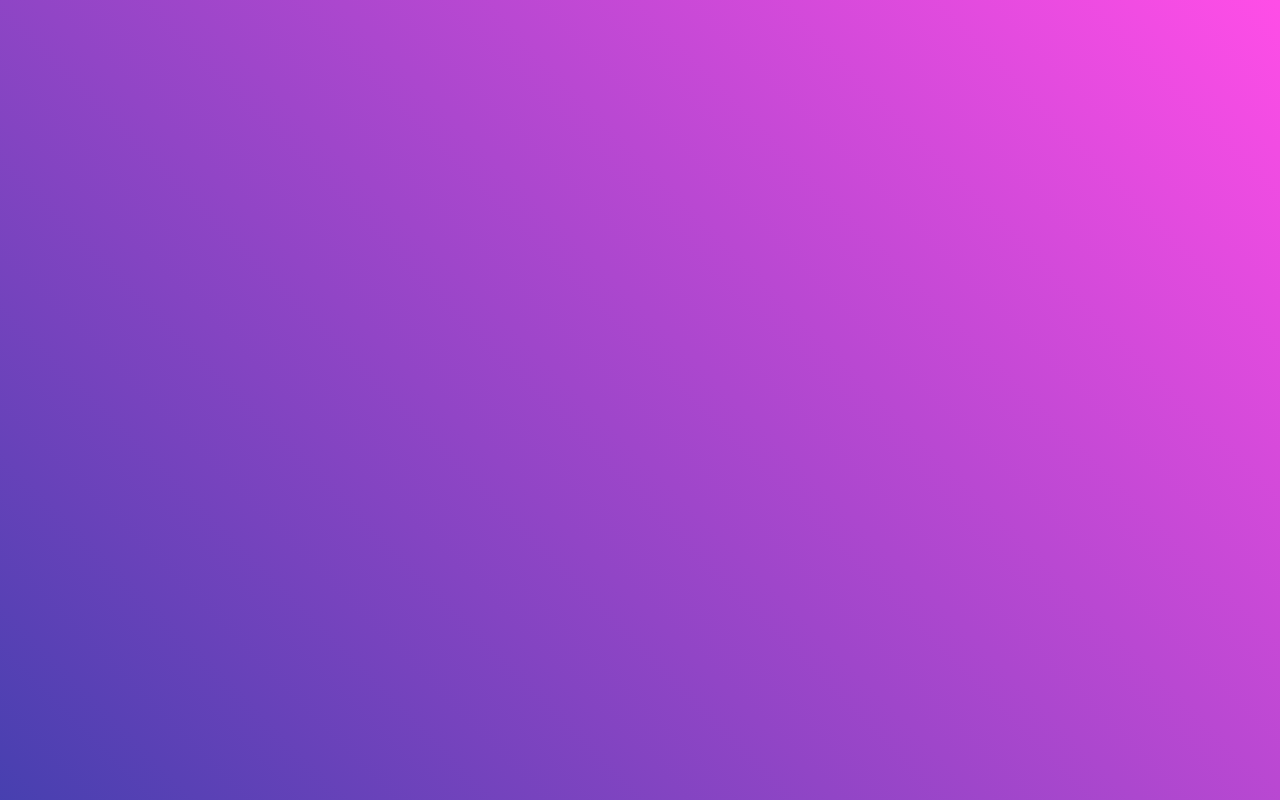
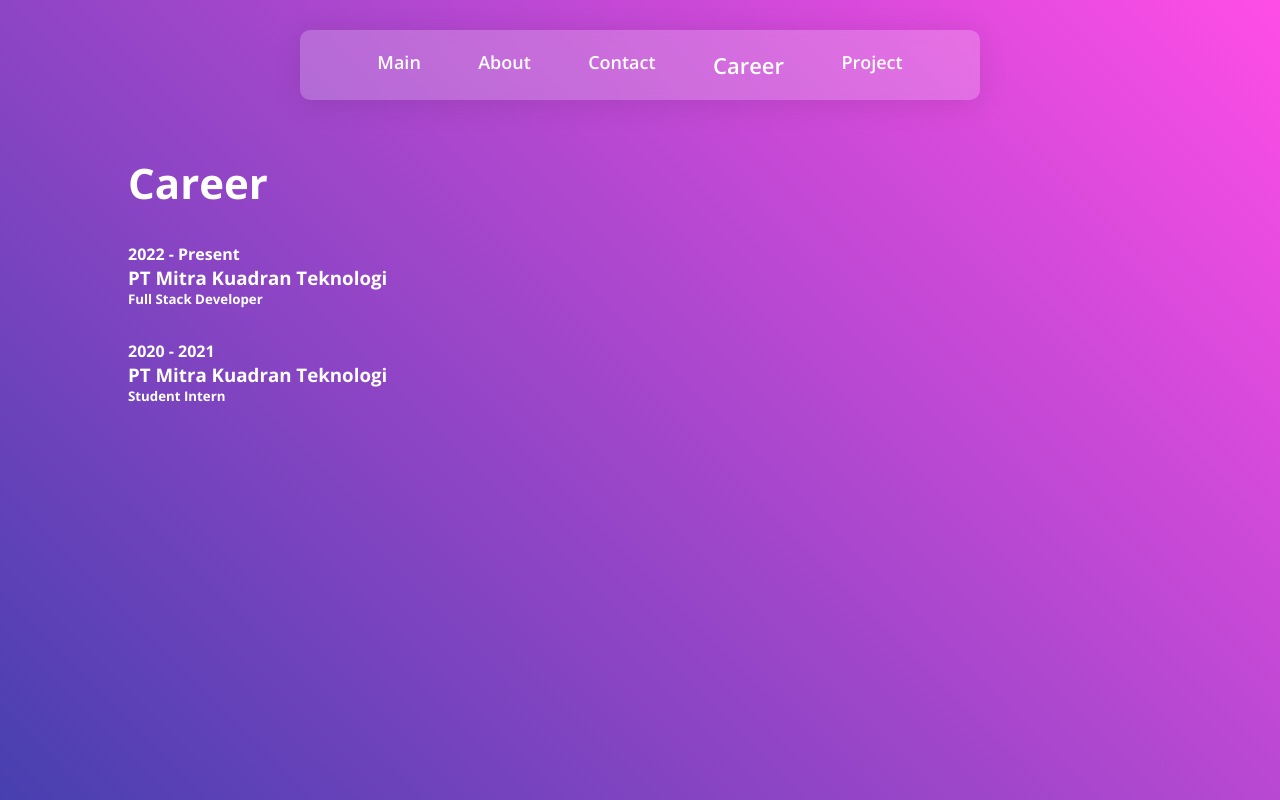
Before and after one commit to Hernando17/react-portfolio, a React (Create React App) app: page /career in a window 1280 px wide. Before the commit this address had no page. Built offline with nearby package versions, Linux system fonts and the light colour scheme.

Commit message:
Career Page

```diff
--- a/src/assets/css/style.css
+++ b/src/assets/css/style.css
@@ -177,6 +177,18 @@
   color: white;
 }
 
+/* Career Content */
+.career-container {
+  margin: 5%;
+  margin-left: 10%;
+  margin-right: 10%;
+}
+
+.career-content {
+  margin-top: 32px;
+  color: white;
+}
+
 @media screen and (max-width: 768px) {
   .title {
     text-align: center;
@@ -258,4 +270,18 @@
     margin-top: 30px;
     margin-left: 0px;
   }
+
+  /* Contact Responsive */
+  #contact {
+    margin-top: -8%;
+  }
+
+  .contact-description {
+    margin-top: 32px;
+  }
+
+  /* Career Responsive */
+  #career {
+    margin-top: -8%;
+  }
 }
--- a/src/components/Organisms/Navbar.js
+++ b/src/components/Organisms/Navbar.js
@@ -19,7 +19,7 @@ export default function Navbar() {
         <ul className="desktop">
           <li>
             <a
-              className={location.pathname == "/" ? "active" : ""}
+              className={location.pathname === "/" ? "active" : ""}
               onClick={() => navigate(`/`)}
             >
               Main
@@ -27,7 +27,7 @@ export default function Navbar() {
           </li>
           <li>
             <a
-              className={location.pathname == "/about" ? "active" : ""}
+              className={location.pathname === "/about" ? "active" : ""}
               onClick={() => navigate(`/about`)}
             >
               About
@@ -35,14 +35,19 @@ export default function Navbar() {
           </li>
           <li>
             <a
-              className={location.pathname == "/contact" ? "active" : ""}
+              className={location.pathname === "/contact" ? "active" : ""}
               onClick={() => navigate(`/contact`)}
             >
               Contact
             </a>
           </li>
           <li>
-            <a>Career</a>
+            <a
+              className={location.pathname === "/career" ? "active" : ""}
+              onClick={() => navigate(`/career`)}
+            >
+              Career
+            </a>
           </li>
           <li>
             <a>Project</a>
@@ -50,22 +55,34 @@ export default function Navbar() {
         </ul>
         <ul className="mobile">
           <li>
-            <a onClick={() => navigate(`/`)}>
+            <a
+              className={location.pathname === "/" ? "active" : ""}
+              onClick={() => navigate(`/`)}
+            >
               <FaHome />
             </a>
           </li>
           <li>
-            <a onClick={() => navigate(`/about`)}>
+            <a
+              className={location.pathname === "/about" ? "active" : ""}
+              onClick={() => navigate(`/about`)}
+            >
               <FaUserAlt />
             </a>
           </li>
           <li>
-            <a onClick={() => navigate(`/contact`)}>
+            <a
+              className={location.pathname === "/contact" ? "active" : ""}
+              onClick={() => navigate(`/contact`)}
+            >
               <FaPhoneAlt />
             </a>
           </li>
           <li>
-            <a>
+            <a
+              className={location.pathname === "/career" ? "active" : ""}
+              onClick={() => navigate(`/career`)}
+            >
               <FaUserTie />
             </a>
           </li>
--- a/src/pages/About/index.js
+++ b/src/pages/About/index.js
@@ -1,7 +1,6 @@
 import React from "react";
 import "../../assets/css/style.css";
 import { Navbar } from "../../components";
-import { motion } from "framer-motion";
 import foto2 from "../../assets/img/foto2.jpg";
 import AOS from "aos";
 
@@ -18,7 +17,6 @@ export default function About() {
       <Navbar />
       <section id="about" data-aos="fade-down">
         <div>
-          <div className="hero-container">
           <h1 className="title spacer">About Me</h1>
           <div className="about-content">
             <div className="about-description" style={{ marginTop: 24 }}>
@@ -32,7 +30,6 @@ export default function About() {
                 My hobbies are write some code, make some digital art and play
                 video games
               </p>
-              </div>
             </div>
           </div>
         </div>
--- /dev/null
+++ b/src/pages/Career/index.js
@@ -0,0 +1,42 @@
+import React from "react";
+import { Navbar } from "../../components";
+import "../../assets/css/style.css";
+import AOS from "aos";
+
+export default function Career() {
+  React.useEffect(() => {
+    AOS.init({
+      duration: 1000,
+      once: true,
+    });
+  }, []);
+
+  const data = [
+    {
+      time: "2022 - Present",
+      company: "PT Mitra Kuadran Teknologi",
+      position: "Full Stack Developer",
+    },
+    {
+      time: "2020 - 2021",
+      company: "PT Mitra Kuadran Teknologi",
+      position: "Student Intern",
+    },
+  ];
+
+  return (
+    <section id="career">
+      <Navbar />
+      <div className="career-container">
+        <h1 className="title">Career</h1>
+        {data.map((item, index) => (
+          <div className="career-content" key={index} data-aos="fade-right">
+            <h4>{item.time}</h4>
+            <h3>{item.company}</h3>
+            <h5>{item.position}</h5>
+          </div>
+        ))}
+      </div>
+    </section>
+  );
+}
--- a/src/pages/Contact/index.js
+++ b/src/pages/Contact/index.js
@@ -13,11 +13,11 @@ export default function Contact() {
   }, []);
 
   return (
-    <section id="contact" data-aos="fade-right">
+    <section id="contact">
       <Navbar />
       <div className="contact-container">
         <h1 className="title">Contact</h1>
-        <div className="contact-description spacer">
+        <div className="contact-description" data-aos="fade-right">
           <div className="contact-item">
             <FaInstagram size={24} />
             <a
--- /dev/null
+++ b/src/pages/Project/index.js
@@ -0,0 +1,9 @@
+import React from "react";
+
+export default function Project() {
+  return (
+    <div>
+      <p>Project</p>
+    </div>
+  );
+}
--- a/src/pages/index.js
+++ b/src/pages/index.js
@@ -1,5 +1,7 @@
 import Main from "./Main";
 import About from "./About";
 import Contact from "./Contact";
+import Career from "./Career";
+import Project from "./Project";
 
-export { Main, About, Contact };
+export { Main, About, Contact, Career, Project };
--- a/src/routers/index.js
+++ b/src/routers/index.js
@@ -1,6 +1,6 @@
 import React from "react";
-import { Routes, Route, Link } from "react-router-dom";
-import { Main, About, Contact } from "../pages";
+import { Routes, Route } from "react-router-dom";
+import { Main, About, Contact, Career, Project } from "../pages";
 
 export default function Router() {
   return (
@@ -8,6 +8,8 @@ export default function Router() {
       <Route path="/" element={<Main />} />
       <Route path="/about" element={<About />} />
       <Route path="/contact" element={<Contact />} />
+      <Route path="/career" element={<Career />} />
+      <Route path="/project" element={<Project />} />
     </Routes>
   );
 }
```
Lines whose indentation alone changed are shown as unchanged.
